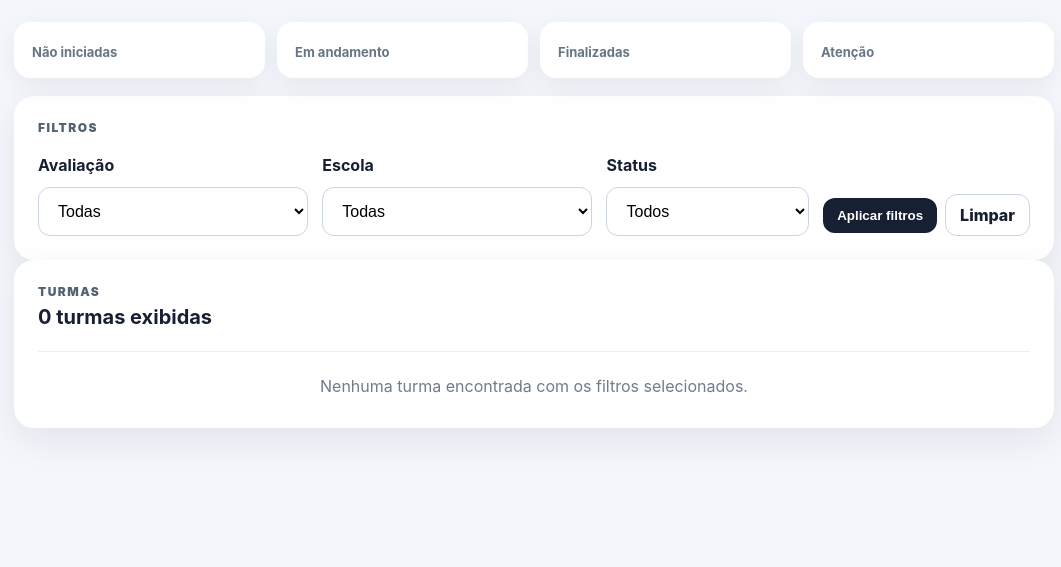
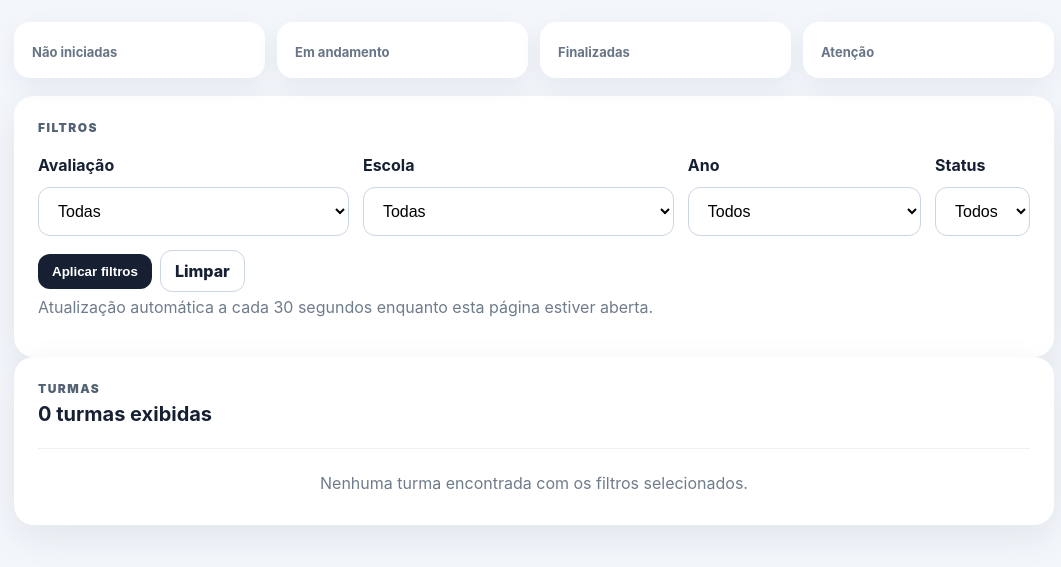
Before and after one commit to Marcosadriano7506/SARE2026, a Python web app: template app/templates/coordinator/applications.html in a window 1280 px wide. Shown: the part 144-711 px from the top of the page, without its empty margins (106-1167 px from the left). Run offline with Jinja, Linux system fonts and the light colour scheme; the template is opened without the code that fills it, so the values that code supplies are empty.

Commit message:
feat: add grade filter and live monitoring refresh

```diff
--- a/app/templates/coordinator/applications.html
+++ b/app/templates/coordinator/applications.html
@@ -46,6 +46,16 @@
       </div>
 
       <div>
+        <label for="grade">Ano</label>
+        <select id="grade" name="grade">
+          <option value="">Todos</option>
+          {% for value in range(2, 10) %}
+            <option value="{{ value }}" {% if selected_grade == value %}selected{% endif %}>{{ value }}º ano</option>
+          {% endfor %}
+        </select>
+      </div>
+
+      <div>
         <label for="status">Status</label>
         <select id="status" name="status">
           <option value="">Todos</option>
@@ -59,6 +69,8 @@
         <button class="button primary compact" type="submit">Aplicar filtros</button>
         <a class="button ghost compact" href="{{ url_for('coordinator.applications') }}">Limpar</a>
       </div>
+    </form>
+    <p class="hint live-monitor-hint">Atualização automática a cada 30 segundos enquanto esta página estiver aberta.</p>
     </form>
   </section>
 
@@ -88,4 +100,19 @@
     </div>
   </section>
 </section>
+<script>
+(() => {
+  const intervalMs = 30000;
+  let timer = null;
+
+  const schedule = () => {
+    clearTimeout(timer);
+    if (document.hidden) return;
+    timer = setTimeout(() => window.location.reload(), intervalMs);
+  };
+
+  document.addEventListener('visibilitychange', schedule);
+  schedule();
+})();
+</script>
 {% endblock %}
```
